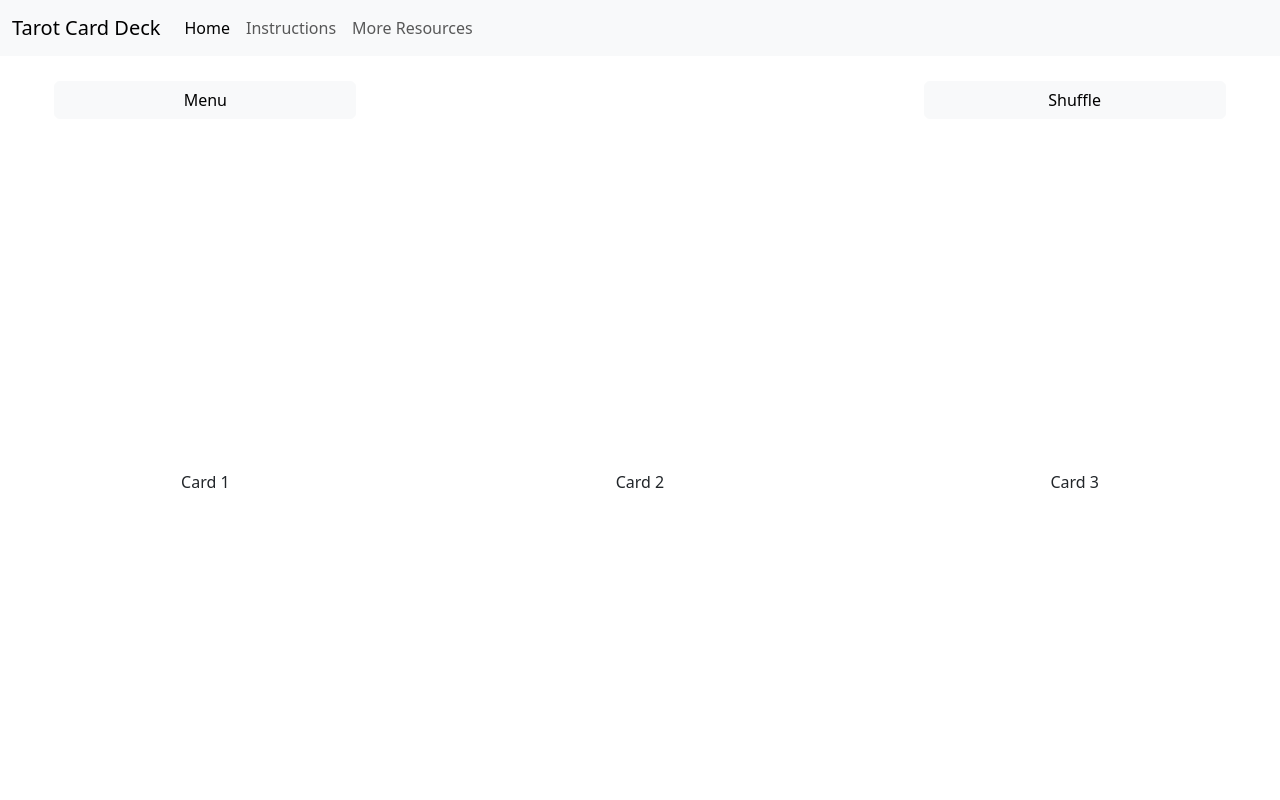
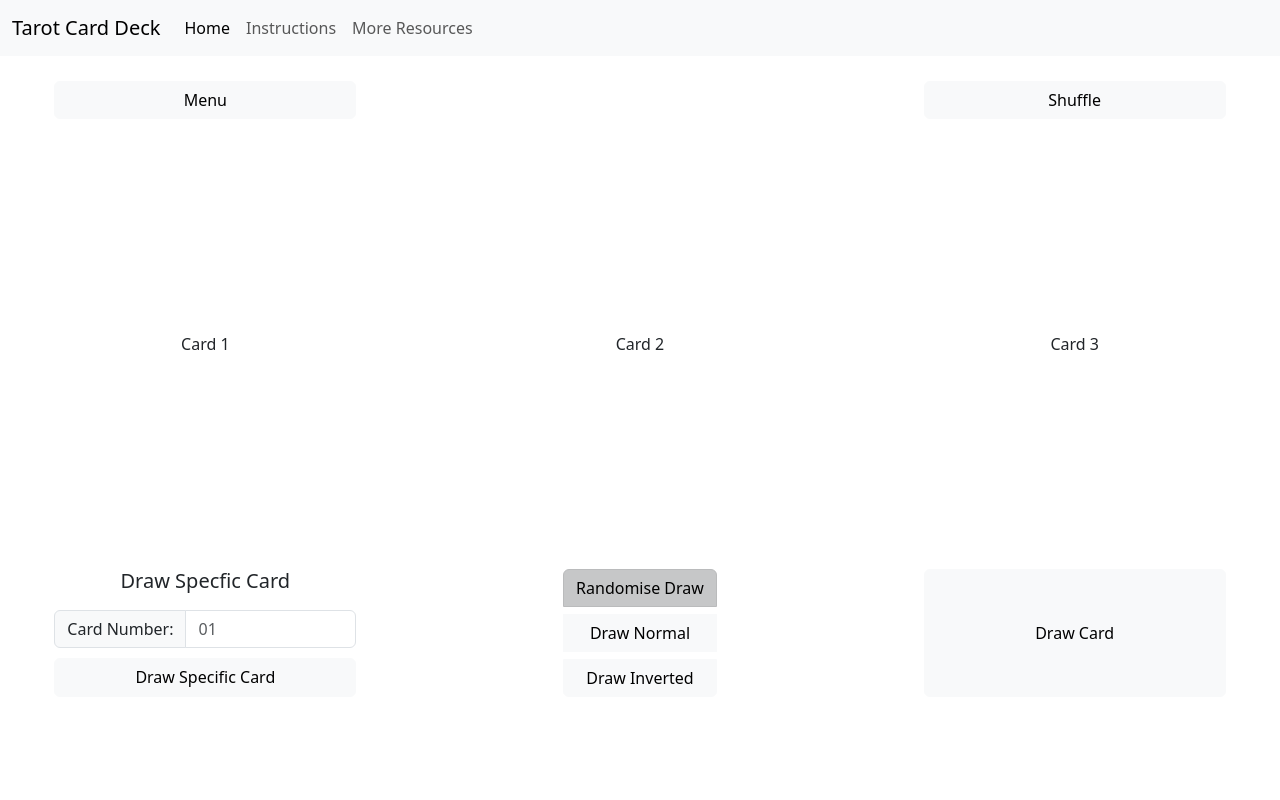
Before and after one commit to BenMilesRocks/2---Tarot-Card-Deck, a plain HTML site: page index.html in a window 1280 px wide. Shown: the top 800 px of the page. Drawn offline with nearby package versions, Linux system fonts and the light colour scheme.

Commit message:
adds formatting to card-display-area

```diff
--- a/assets/css/style.css
+++ b/assets/css/style.css
@@ -6,9 +6,13 @@
     margin-bottom: 25px;
 }
 
-/* ------------------------- Card Slots */
+/* ------------------------- Card Display Area */
+
+.card-display-area {
+    min-height: 50vh;
+}
 
 .card-slot {
     width: 25%;
-    margin: 25%;
+    margin: auto;
 }
```
Also changed, not shown: 1 other file.
